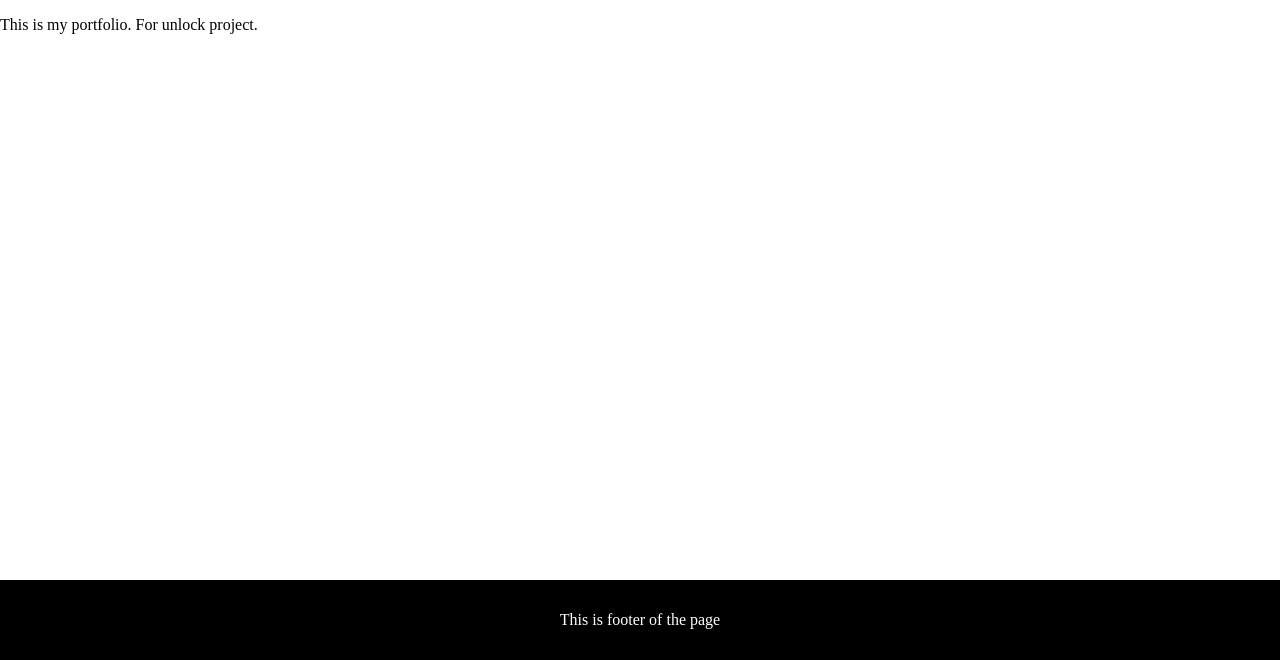
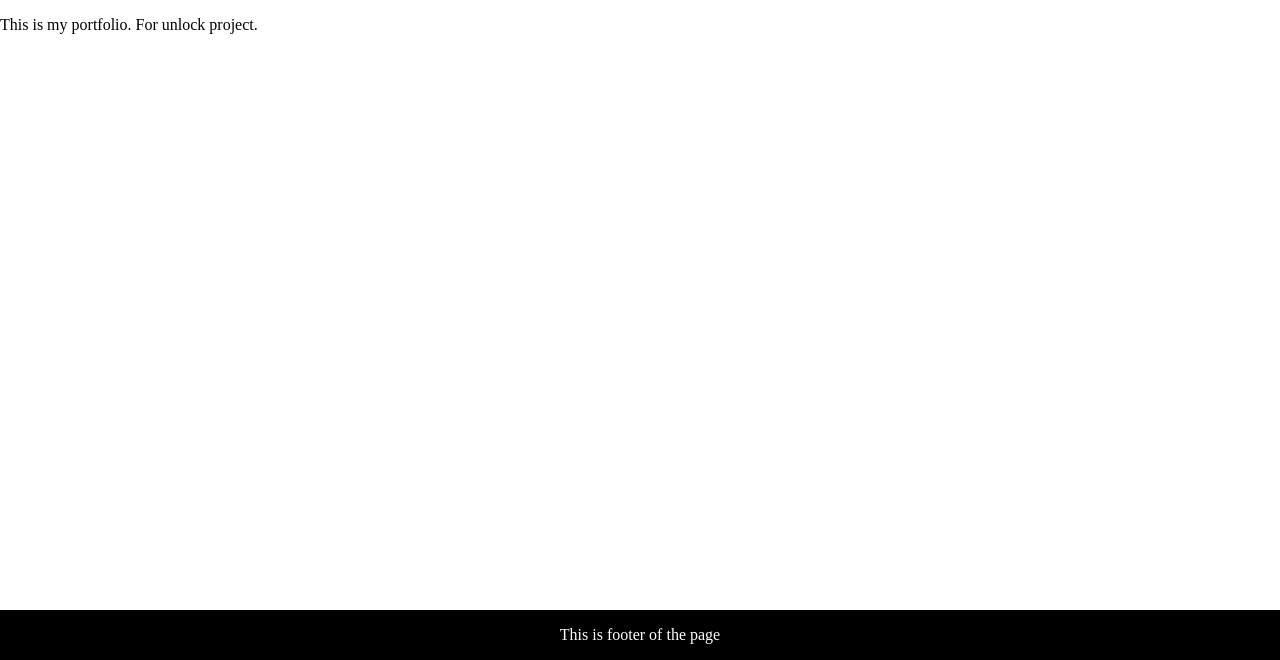
Before and after one commit to ppi-sideproject/Labdhi-Portfolio, a website: page index.html in a window 1280 px wide. Shown: the part 140-800 px from the top of the page. Drawn offline with Linux system fonts and the light colour scheme.

Commit message:
style: changes made

```diff
--- a/index.html
+++ b/index.html
@@ -21,6 +21,8 @@
         h1{
             color:rgb(170, 103, 203);
             text-align: center;
+            top: 0%;
+
         }
 
         footer{
@@ -28,7 +30,7 @@
         color:white;
         text-align: center;
         bottom: 0%;
-        padding: 15px;
+        left: 0%;
         margin-top: auto;
     }
     </style>
```
